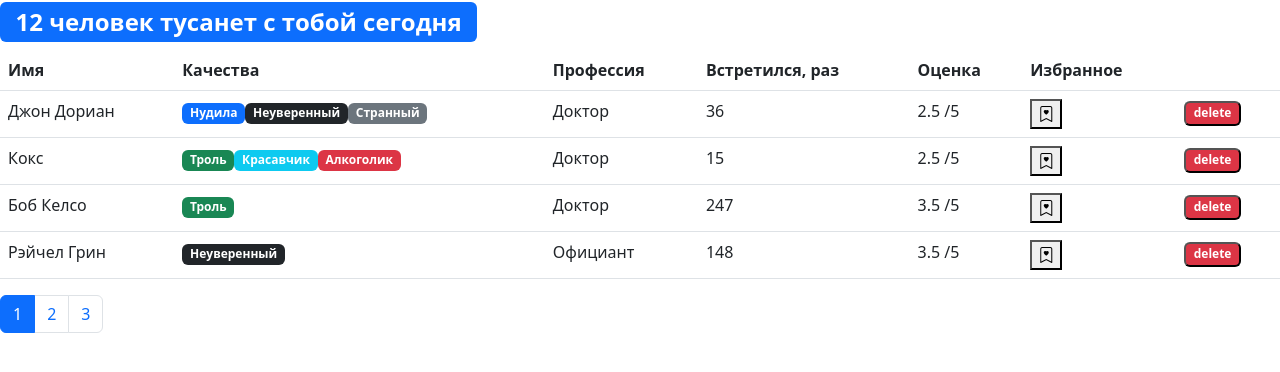
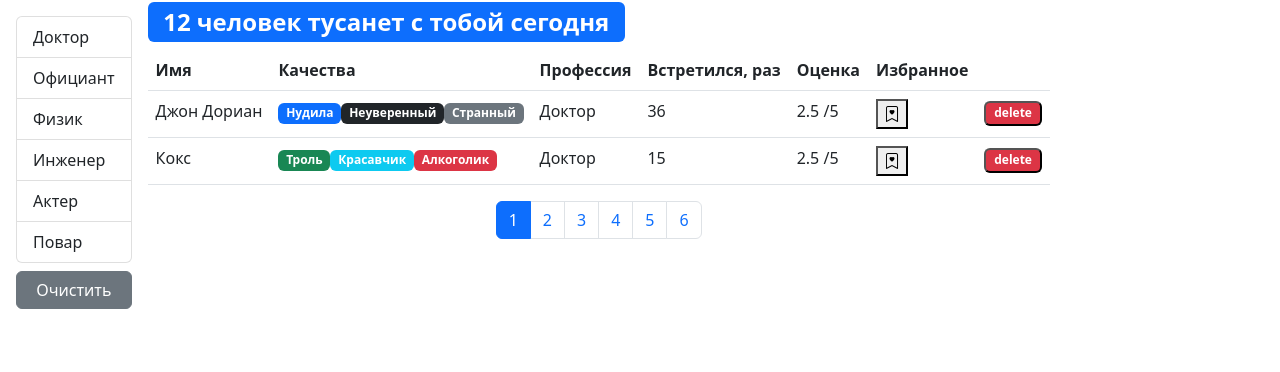
Before and after one commit to VeneraKam/fast-company, a React (Create React App) app: page / in a window 1280 px wide. Shown: the top 372 px of the page. Built offline with nearby package versions, Linux system fonts and the light colour scheme.

Commit message:
forth commit

```diff
--- a/src/App.js
+++ b/src/App.js
@@ -1,10 +1,13 @@
-import React, { useState } from "react";
+import React, { useState, useEffect } from "react";
 import Users from "./components/users";
-import SearchStatus from "./components/searchStatus";
 import api from "./api";
 
 function App() {
     const [users, setUsers] = useState(api.users.fetchAll());
+
+    useEffect(() => {
+        api.users.fetchAll().then((data) => setUsers(data));
+    }, []);
 
     const handleDelete = (userId) => {
         setUsers((prevState) =>
@@ -22,7 +25,6 @@
 
     return (
         <div>
-            <SearchStatus length={users.length} />
             <Users
                 users={users}
                 onDelete={handleDelete}
--- /dev/null
+++ b/src/api/fake.api/professions.api.js
@@ -0,0 +1,26 @@
+export const professionsObject = {
+    doctor: { _id: "67rdca3eeb7f6fgeed471818", name: "Доктор" },
+    waiter: { _id: "67rdca3eeb7f6fgeed471820", name: "Официант" },
+    physics: { _id: "67rdca3eeb7f6fgeed471814", name: "Физик" },
+    engineer: { _id: "67rdca3eeb7f6fgeed471822", name: "Инженер" },
+    actor: { _id: "67rdca3eeb7f6fgeed471824", name: "Актер" },
+    cook: { _id: "67rdca3eeb7f6fgeed471829", name: "Повар" }
+};
+export const professions = [
+    { _id: "67rdca3eeb7f6fgeed471818", name: "Доктор" },
+    { _id: "67rdca3eeb7f6fgeed471820", name: "Официант" },
+    { _id: "67rdca3eeb7f6fgeed471814", name: "Физик" },
+    { _id: "67rdca3eeb7f6fgeed471822", name: "Инженер" },
+    { _id: "67rdca3eeb7f6fgeed471824", name: "Актер" },
+    { _id: "67rdca3eeb7f6fgeed471829", name: "Повар" }
+];
+const fetchAll = () =>
+    new Promise((resolve) => {
+        window.setTimeout(function () {
+            resolve(professions);
+        }, 2000);
+    });
+
+export default {
+    fetchAll
+};
--- a/src/api/fake.api/user.api.js
+++ b/src/api/fake.api/user.api.js
@@ -1,11 +1,5 @@
-const professions = {
-    doctor: { _id: "67rdca3eeb7f6fgeed471818", name: "Доктор" },
-    waiter: { _id: "67rdca3eeb7f6fgeed471820", name: "Официант" },
-    physics: { _id: "67rdca3eeb7f6fgeed471814", name: "Физик" },
-    engineer: { _id: "67rdca3eeb7f6fgeed471822", name: "Инженер" },
-    actor: { _id: "67rdca3eeb7f6fgeed471824", name: "Актер" },
-    cook: { _id: "67rdca3eeb7f6fgeed471829", name: "Повар" }
-};
+import { professionsObject as professions } from "./professions.api";
+
 const qualities = {
     tedious: {
         _id: "67rdca3eeb7f6fgeed471198",
@@ -149,6 +143,14 @@
         bookmark: false
     }
 ];
-export function fetchAll() {
-    return users;
-}
+
+const fetchAll = () =>
+    new Promise((resolve) => {
+        window.setTimeout(function () {
+            resolve(users);
+        }, 2000);
+    });
+
+export default {
+    fetchAll
+};
--- a/src/components/bookmark.jsx
+++ b/src/components/bookmark.jsx
@@ -20,7 +20,7 @@
 
 BookMark.propTypes = {
     userId: PropTypes.string.isRequired,
-    status: PropTypes.string.isRequired,
+    status: PropTypes.bool.isRequired,
     onBookMark: PropTypes.func.isRequired
 };
 
--- /dev/null
+++ b/src/components/gpoupList.jsx
@@ -0,0 +1,43 @@
+import React from "react";
+import PropTypes from "prop-types";
+import _ from "lodash";
+
+const GroupList = ({
+    items,
+    valueProperty,
+    contentProperty,
+    onItemSelect,
+    selectedItem
+}) => {
+    return (
+        <ul className="list-group">
+            {Object.keys(items).map((item) => (
+                <li
+                    key={items[item][valueProperty]}
+                    className={
+                        "list-group-item" +
+                        (_.isEqual(items[item], selectedItem) ? " active" : "")
+                    }
+                    onClick={() => onItemSelect(items[item])}
+                    role="button"
+                >
+                    {items[item][contentProperty]}
+                </li>
+            ))}
+        </ul>
+    );
+};
+GroupList.defaultProps = {
+    valueProperty: "_id",
+    contentProperty: "name"
+};
+
+GroupList.propTypes = {
+    items: PropTypes.oneOfType([PropTypes.object, PropTypes.array]),
+    valueProperty: PropTypes.string.isRequired,
+    contentProperty: PropTypes.string.isRequired,
+    onItemSelect: PropTypes.func,
+    selectedItem: PropTypes.object
+};
+
+export default GroupList;
--- a/src/components/user.jsx
+++ b/src/components/user.jsx
@@ -36,7 +36,7 @@
 };
 
 User.propTypes = {
-    user: PropTypes.string.isRequired,
+    user: PropTypes.object.isRequired,
     onDeleteUser: PropTypes.func.isRequired,
     onToggleBookMarkUser: PropTypes.func.isRequired
 };
--- a/src/components/users.jsx
+++ b/src/components/users.jsx
@@ -1,23 +1,70 @@
-import React, { useState } from "react";
+import React, { useState, useEffect } from "react";
 import User from "./user";
 import "bootstrap/dist/css/bootstrap.css";
 import Paginaton from "./paginaton";
 import paginate from "../utils/paginate";
 import PropTypes from "prop-types";
+import GroupList from "./gpoupList";
+import api from "../api";
+import SearchStatus from "./searchStatus";
+import _ from "lodash";
 
-const Users = ({ users, onDelete, onToggleBookMark }) => {
-    const count = users.length;
-    const pageSize = 4;
+const Users = ({ users: allUsers, onDelete, onToggleBookMark }) => {
     const [currentPage, setCurrentPage] = useState(1);
+    const [professions, setProfessions] = useState(api.professions.fetchAll());
+    const [selectedProf, setSelectedProf] = useState();
+    const pageSize = 2;
+
+    useEffect(() => {
+        api.professions.fetchAll().then((data) => setProfessions(data));
+    }, []);
+
+    useEffect(() => {
+        setCurrentPage(1);
+    }, [selectedProf]);
+
+    useEffect(() => {
+        console.log(professions);
+    }, [professions]);
+
+    const handleProfessionSelect = (item) => {
+        setSelectedProf(item);
+    };
 
     const handlePageChange = (pageIndex) => {
         setCurrentPage(pageIndex);
     };
 
-    const userCrop = paginate(users, currentPage, pageSize);
+    const filteredUsers = selectedProf
+        ? allUsers.filter((user) => _.isEqual(user.profession, selectedProf))
+        : allUsers;
+
+    const count = filteredUsers.length;
+
+    const userCrop = paginate(filteredUsers, currentPage, pageSize);
+    const clearFilter = () => {
+        setSelectedProf();
+    };
 
     return (
-        <>
+        <div className="d-flex">
+            {professions && (
+                <div className="d-flex flex-column flex-shrink-0 p-3">
+                    <GroupList
+                        selectedItem={selectedProf}
+                        items={professions}
+                        onItemSelect={handleProfessionSelect}
+                    />
+                    <button
+                        className="btn btn-secondary mt-2"
+                        onClick={clearFilter}
+                    >
+                        Очистить
+                    </button>
+                </div>
+            )}
+            <div className="d-flex flex-column">
+                <SearchStatus length={count} />
                 {count > 0 && (
                     <table className="table">
                         <thead>
@@ -43,18 +90,21 @@
                         </tbody>
                     </table>
                 )}
+                <div className="d-flex justify-content-center">
                     <Paginaton
                         itemsCount={count}
                         pageSize={pageSize}
                         currentPage={currentPage}
                         onPageChange={handlePageChange}
                     />
-        </>
+                </div>
+            </div>
+        </div>
     );
 };
 
 Users.propTypes = {
-    users: PropTypes.arrayOf.isRequired,
+    users: PropTypes.arrayOf(PropTypes.object).isRequired,
     onDelete: PropTypes.func.isRequired,
     onToggleBookMark: PropTypes.func.isRequired
 };
--- a/src/utils/paginate.js
+++ b/src/utils/paginate.js
@@ -1,6 +1,15 @@
+/*
 function paginate(items, pageNumber, pageSize) {
     const startIndex = (pageNumber - 1) * pageSize;
     return [...items].splice(startIndex, pageSize);
 }
 
 export default paginate;
+*/
+
+import _ from "lodash";
+
+export default function paginate(items, pageNumber, pageSize) {
+    const startIndex = (pageNumber - 1) * pageSize;
+    return _(items).slice(startIndex).take(pageSize).value();
+}
```
Also changed, not shown: src/api/index.js (+5 -2 lines), .eslintrc.js. Lines whose indentation alone changed are shown as unchanged.
